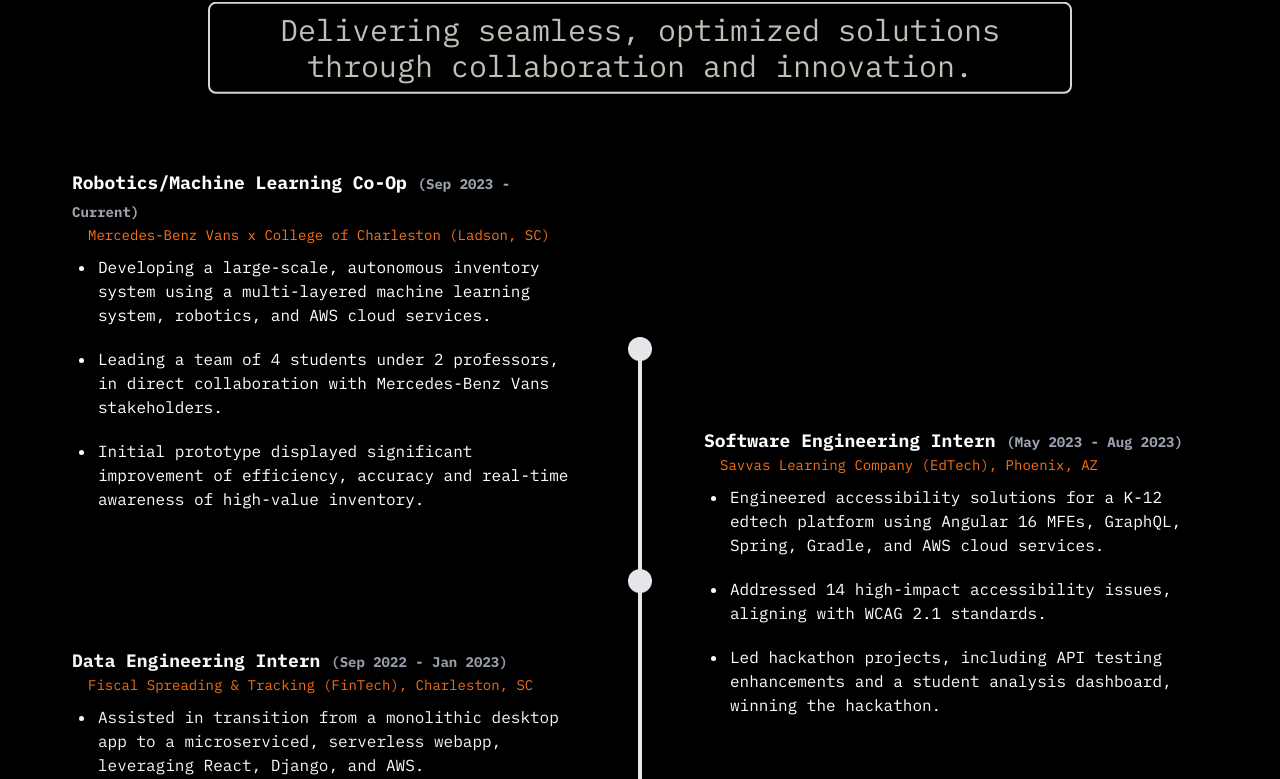
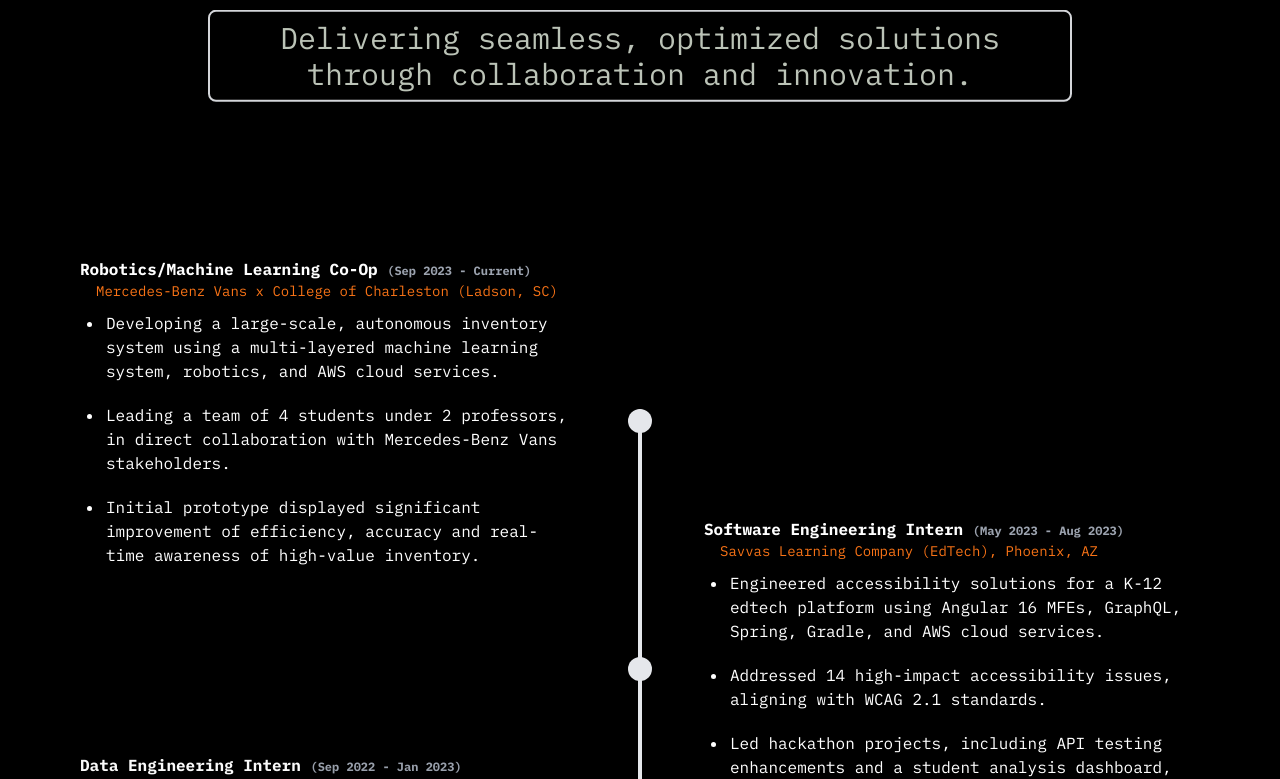
Before and after one commit to dobsonddev/dobsonddev-portfolio, a Next.js app: page / in a window 1280 px wide. Shown: the part 971-1750 px from the top of the page. Built offline with nearby package versions, Linux system fonts and the light colour scheme.

Commit message:
all sorts of more responsiveness changes

```diff
--- a/src/components/Chatbot/ChatbotModal.tsx
+++ b/src/components/Chatbot/ChatbotModal.tsx
@@ -80,7 +80,7 @@
                 <button onClick={() => setIsOpen(false)} className="absolute top-0 right-0 mt-1 text-md mr-1 bg-gray-300 px-2 py-0.5 rounded text-black">X</button>
                 <div className="chat-history overflow-y-auto mb-2 pt-5" style={{ maxHeight: '70vh' }}>
                     {messages.map((message, index) => (
-                        <div key={index} className={`mb-1 flex p-1 rounded-lg ${message.sender === 'user' ? 'bg-blue-500 text-black justify-end' : 'bg-gray-300 text-black self-start'}`}>
+                        <div key={index} className={`mb-1 flex p-1 rounded-lg ${message.sender === 'user' ? 'bg-midlight text-black justify-end' : 'bg-gray-300 text-black self-start'}`}>
                             {message.text}
                         </div>
                     ))}
@@ -95,7 +95,7 @@
                         className="flex-grow p-2 mr-1 border border-gray-300 rounded-l-md text-black"
                     />
                     {isProcessing ? (
-                        <div className="loader w-4 h-4 bg-white rounded-full ml-2"></div>
+                        <div className="w-3 h-6 ml-2 md:w-3 md:h-6 bg-white rounded-full animate-spin"></div>
                     ) : (
                         <button onClick={handleSendMessage} className="bg-custom-orange text-white p-1 md:p-2 rounded-r-md">
                             Ask
--- a/src/components/Experience/ExperienceTree.tsx
+++ b/src/components/Experience/ExperienceTree.tsx
@@ -107,7 +107,7 @@
     }, []);
 
     return (
-        <div ref={containerRef} className="container mx-auto h-full pt-4 pb-64 px-4 md:px-8">
+        <div ref={containerRef} className="container mx-auto h-auto pt-6 px-4 md:px-8 sm:pb-56 md:pb-96 lg:pb-80">
             <div>
                 <motion.div
                     ref={textBoxRef}
@@ -119,13 +119,16 @@
                     Delivering seamless, optimized solutions through collaboration and innovation.
                 </motion.div>
             </div>
-            <div className="hidden md:block relative pt-36" style={{ height: `${experiences.length * verticalSpacing}px` }}>
-                <div className="absolute left-1/2 h-full border-r-4 border-gray-200 transform -translate-x-1/2"></div>
+
+
+            {/* Desktop and Tablet Version */}
+            <div className="hidden sm:block relative pt-36 md:pt-52 md:mb-60" style={{ height: `${experiences.length * verticalSpacing}px` }}>
+                <div className="absolute left-1/2 h-full border-r-4 border-gray-200 rounded transform -translate-x-1/2"></div>
 
                 {experiences.map((exp, index) => (
                     <motion.div
                         key={index}
-                        className="flex justify-center items-center mb-12 md:mb-24 lg:mb-52"
+                        className="flex justify-center justify-evenly items-center sm:mb-20 md:mb-64 lg:mb-56"
                         variants={nodeAnimation}
                         initial="initial"
                         animate={nodeVisibility[index] ? 'visible' : 'exit'}
@@ -135,9 +138,9 @@
                         <div className="w-6 h-6 bg-gray-200 rounded-full"></div>
 
                         <div
-                            className={`absolute text-box-style p-2 shadow-lg rounded max-w-xs sm:max-w-sm md:max-w-md lg:max-w-4xl ${index % 2 === 0 ? 'right-1/2 mr-6 md:mr-14' : 'left-1/2 ml-6 md:ml-14'}`}
+                            className={`absolute text-box-style p-2 shadow-lg rounded max-w-xs sm:max-w-sm md:max-w-md lg:max-w-lg ${index % 2 === 0 ? 'right-1/2 mr-4 sm:mr-6 md:mr-8 lg:mr-14' : 'left-1/2 ml-4 sm:ml-6 md:ml-8 lg:ml-14'}`}
                         >
-                            <h3 className="font-bold text-md md:text-lg text-white">{exp.title} <span className="text-xs md:text-sm text-gray-400">({exp.date})</span></h3>
+                            <h3 className="font-bold text-md text-white">{exp.title} <span className="text-xs text-gray-400">({exp.date})</span></h3>
                             <p className="text-orange-500 text-sm space-x-1 pb-2 pl-4">{exp.location}</p>
                             <ul className="list-disc text-light rounded pl-6">
                                 {exp.details.map((detail, detailIndex) => (
@@ -148,6 +151,8 @@
                     </motion.div>
                 ))}
             </div>
+
+            {/* Mobile Version */}
             <div className="md:hidden">
                 {experiences.map((exp, index) => (
                     <motion.div
```
